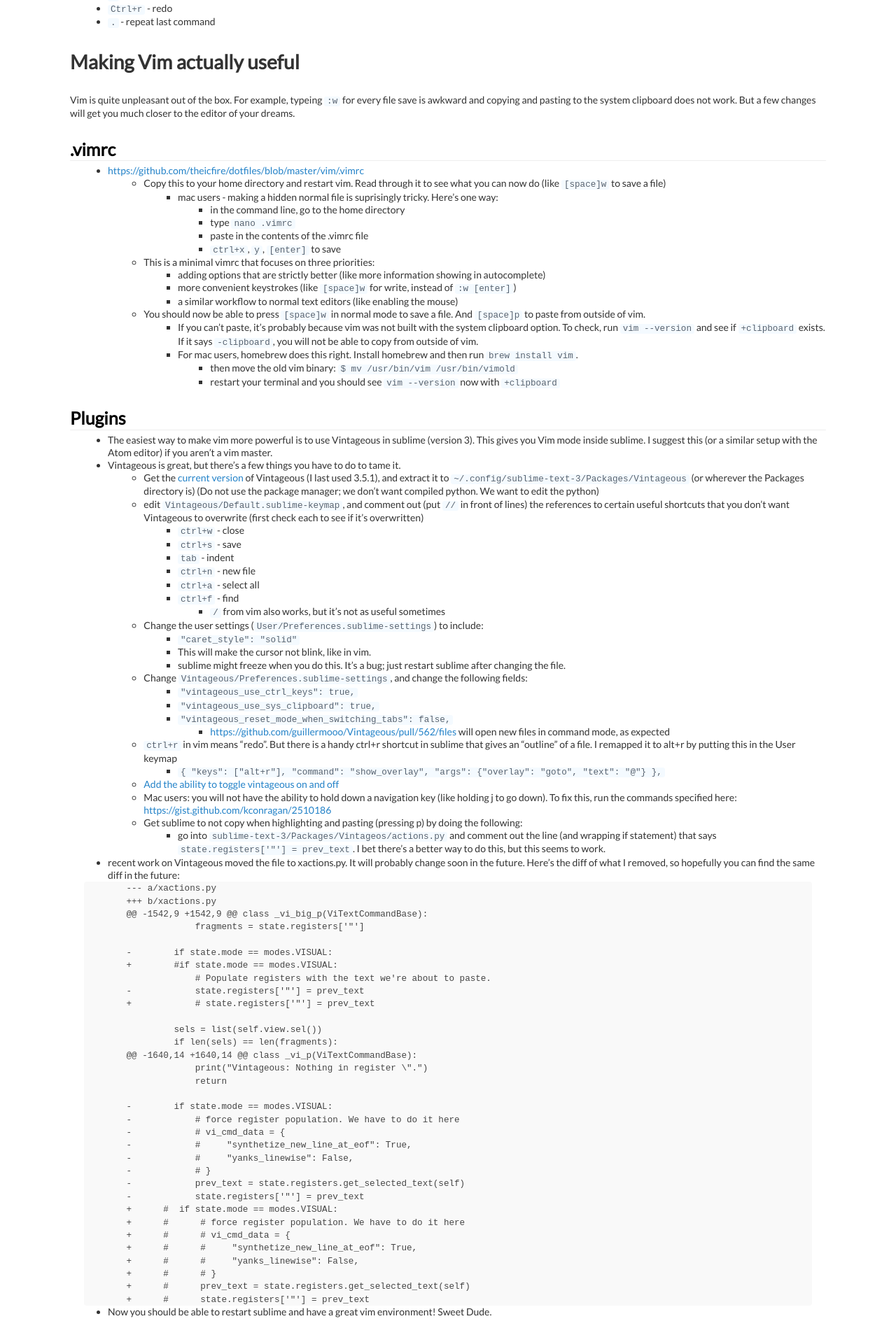
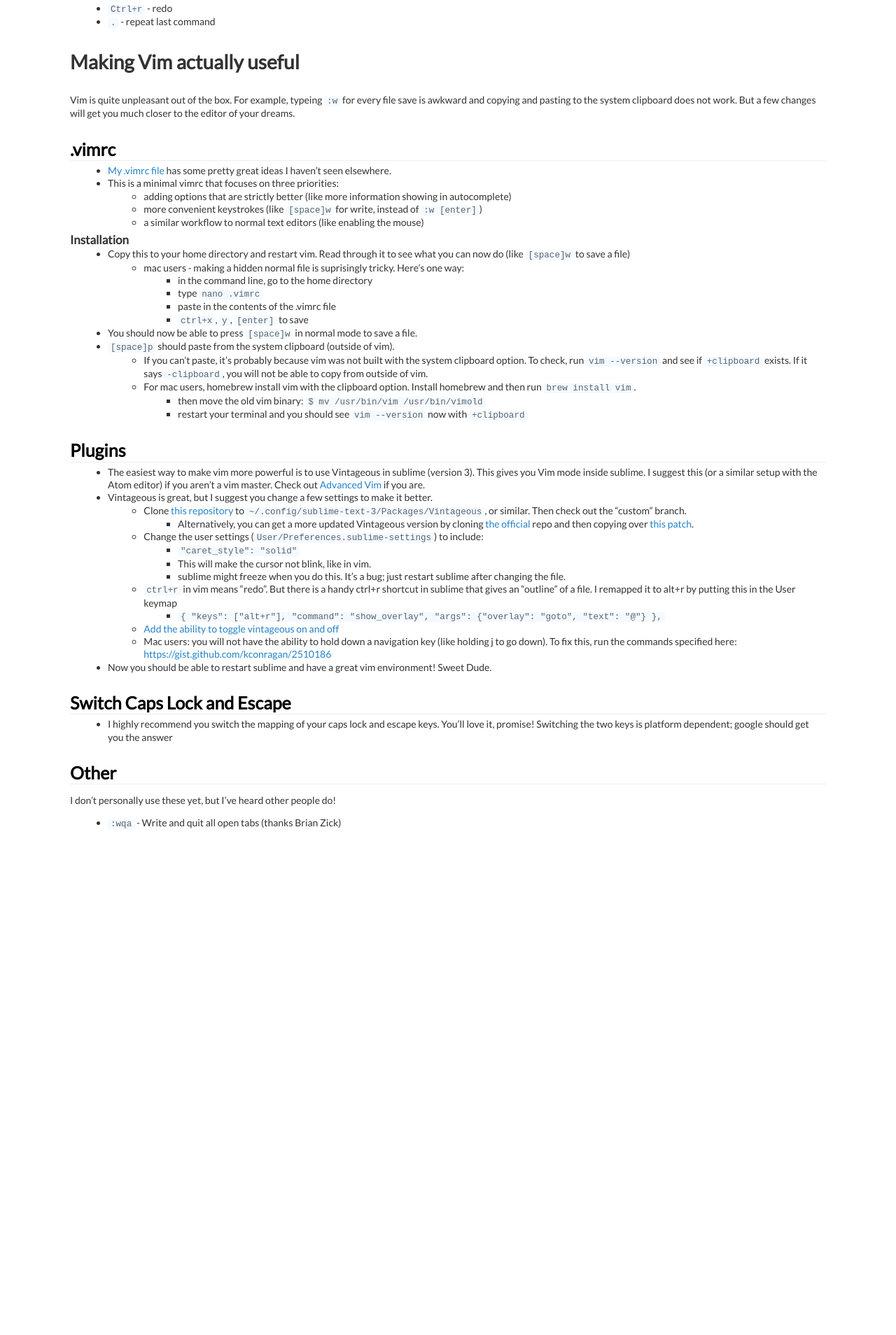
Before and after one commit to theicfire/vimsheet, a Jekyll site: the page built from index.md, in a window 1280 px wide. Shown: the part 2800-4708 px from the top of the page at 70% size. Built offline with Jekyll 4.4.1, drawn with Linux system fonts in a browser that asks for light colours; Markdown is read by kramdown in place of the engine named in the settings; after the commit the page ends 4017 px from its top, so only the background shows below that.

Commit message:
Cleaning up introductory vimsheet.

```diff
--- a/css/base.css
+++ b/css/base.css
@@ -558,6 +558,9 @@
     border-bottom: 1px solid #eee;
     margin-bottom: 5px;
 }
+h3 {
+    margin: 5px 0 0 0;
+}
 
 pre {
     margin: 0 20px;
--- a/index.md
+++ b/index.md
@@ -127,87 +127,39 @@
 Vim is quite unpleasant out of the box. For example, typeing `:w` for every file save is awkward and copying and pasting to the system clipboard does not work. But a few changes will get you much closer to the editor of your dreams.
 
 ##.vimrc
-* [https://github.com/theicfire/dotfiles/blob/master/vim/.vimrc](https://github.com/theicfire/dotfiles/blob/master/vim/.vimrc)
-    * Copy this to your home directory and restart vim. Read through it to see what you can now do (like  `[space]w` to save a file)
-        * mac users - making a hidden normal file is suprisingly tricky. Here’s one way:
-            * in the command line, go to the home directory
-            * type `nano .vimrc`
-            * paste in the contents of the .vimrc file
-            * `ctrl+x`, `y`, `[enter]` to save
-    * This is a minimal vimrc that focuses on three priorities:
-        * adding options that are strictly better (like more information showing in autocomplete)
-        * more convenient keystrokes (like  `[space]w` for write, instead of `:w [enter]`)
-        * a similar workflow to normal text editors (like enabling the mouse)
-    * You should now be able to press  `[space]w` in normal mode to save a file. And  `[space]p` to paste from outside of vim.
-        * If you can’t paste, it’s probably because vim was not built with the system clipboard option. To check, run `vim --version` and see if `+clipboard` exists. If it says `-clipboard`, you will not be able to copy from outside of vim.
-        * For mac users, homebrew does this right. Install homebrew and then run `brew install vim`.
-            * then move the old vim binary: `$ mv /usr/bin/vim /usr/bin/vimold`
-            * restart your terminal and you should see `vim --version` now with `+clipboard`
+* [My .vimrc file](https://github.com/theicfire/dotfiles/blob/master/vim/.vimrc) has some pretty great ideas I haven't seen elsewhere.
+* This is a minimal vimrc that focuses on three priorities:
+    * adding options that are strictly better (like more information showing in autocomplete)
+    * more convenient keystrokes (like  `[space]w` for write, instead of `:w [enter]`)
+    * a similar workflow to normal text editors (like enabling the mouse)
+
+### Installation
+* Copy this to your home directory and restart vim. Read through it to see what you can now do (like  `[space]w` to save a file)
+    * mac users - making a hidden normal file is suprisingly tricky. Here’s one way:
+        * in the command line, go to the home directory
+        * type `nano .vimrc`
+        * paste in the contents of the .vimrc file
+        * `ctrl+x`, `y`, `[enter]` to save
+* You should now be able to press  `[space]w` in normal mode to save a file.
+* `[space]p` should paste from the system clipboard (outside of vim).
+    * If you can’t paste, it’s probably because vim was not built with the system clipboard option. To check, run `vim --version` and see if `+clipboard` exists. If it says `-clipboard`, you will not be able to copy from outside of vim.
+    * For mac users, homebrew install vim with the clipboard option. Install homebrew and then run `brew install vim`.
+        * then move the old vim binary: `$ mv /usr/bin/vim /usr/bin/vimold`
+        * restart your terminal and you should see `vim --version` now with `+clipboard`
 
 ##Plugins
-* The easiest way to make vim more powerful is to use Vintageous in sublime (version 3). This gives you Vim mode inside sublime. I suggest this (or a similar setup with the Atom editor) if you aren't a vim master.
-* Vintageous is great, but there’s a few things you have to do to tame it.
-    * Get the [current version](https://github.com/guillermooo/Vintageous) of Vintageous (I last used 3.5.1), and extract it to `~/.config/sublime-text-3/Packages/Vintageous` (or wherever the Packages directory is) (Do not use the package manager; we don’t want compiled python. We want to edit the python)
-    * edit `Vintageous/Default.sublime-keymap`, and comment out (put `//` in front of lines) the references to certain useful shortcuts that you don’t want Vintageous to overwrite (first check each to see if it’s overwritten)
-        * `ctrl+w` - close
-        * `ctrl+s` - save
-        * `tab` - indent
-        * `ctrl+n` - new file
-        * `ctrl+a` - select all
-        * `ctrl+f` - find
-            * `/` from vim also works, but it’s not as useful sometimes
+* The easiest way to make vim more powerful is to use Vintageous in sublime (version 3). This gives you Vim mode inside sublime. I suggest this (or a similar setup with the Atom editor) if you aren't a vim master. Check out [Advanced Vim](advanced.html) if you are.
+* Vintageous is great, but I suggest you change a few settings to make it better.
+    * Clone [this repository](https://github.com/theicfire/Vintageous) to `~/.config/sublime-text-3/Packages/Vintageous`, or similar. Then check out the "custom" branch.
+        * Alternatively, you can get a more updated Vintageous version by cloning [the official](https://github.com/guillermooo/Vintageous) repo and then copying over [this patch](https://github.com/theicfire/Vintageous/commit/19ff6311b01e3ae259b7eb8e3944687b42ba06ff).
     * Change the user settings (`User/Preferences.sublime-settings`) to include:
         * `"caret_style": "solid"`
         * This will make the cursor not blink, like in vim.
         * sublime might freeze when you do this. It’s a bug; just restart sublime after changing the file.
-    * Change `Vintageous/Preferences.sublime-settings`, and change the following fields:
-        * `"vintageous_use_ctrl_keys": true,`
-        * `"vintageous_use_sys_clipboard": true,`
-        * `"vintageous_reset_mode_when_switching_tabs": false,`
-            * [https://github.com/guillermooo/Vintageous/pull/562/files](https://github.com/guillermooo/Vintageous/pull/562/files) will open new files in command mode, as expected
     * `ctrl+r` in vim means "redo". But there is a handy ctrl+r shortcut in sublime that gives an "outline" of a file. I remapped it to alt+r by putting this in the User keymap
         * `{ "keys": ["alt+r"], "command": "show_overlay", "args": {"overlay": "goto", "text": "@"} },`
     * [Add the ability to toggle vintageous on and off](https://github.com/guillermooo/Vintageous/wiki/Toggling-Vintageous)
     * Mac users: you will not have the ability to hold down a navigation key (like holding j to go down). To fix this, run the commands specified here: [https://gist.github.com/kconragan/2510186](https://gist.github.com/kconragan/2510186)
-    * Get sublime to not copy when highlighting and pasting (pressing p) by doing the following:
-        * go into `sublime-text-3/Packages/Vintageos/actions.py` and comment out the line (and wrapping if statement) that says `state.registers['"'] = prev_text`. I bet there’s a better way to do this, but this seems to work.
-* recent work on Vintageous moved the file to xactions.py. It will probably change soon in the future. Here’s the diff of what I removed, so hopefully you can find the same diff in the future:
-
-~~~~~~~
-        --- a/xactions.py
-        +++ b/xactions.py
-        @@ -1542,9 +1542,9 @@ class _vi_big_p(ViTextCommandBase):
-                     fragments = state.registers['"']
-
-        -        if state.mode == modes.VISUAL:
-        +        #if state.mode == modes.VISUAL:
-                     # Populate registers with the text we're about to paste.
-        -            state.registers['"'] = prev_text
-        +            # state.registers['"'] = prev_text
-
-                 sels = list(self.view.sel())
-                 if len(sels) == len(fragments):
-        @@ -1640,14 +1640,14 @@ class _vi_p(ViTextCommandBase):
-                     print("Vintageous: Nothing in register \".")
-                     return
-
-        -        if state.mode == modes.VISUAL:
-        -            # force register population. We have to do it here
-        -            # vi_cmd_data = {
-        -            #     "synthetize_new_line_at_eof": True,
-        -            #     "yanks_linewise": False,
-        -            # }
-        -            prev_text = state.registers.get_selected_text(self)
-        -            state.registers['"'] = prev_text
-        +      #  if state.mode == modes.VISUAL:
-        +      #      # force register population. We have to do it here
-        +      #      # vi_cmd_data = {
-        +      #      #     "synthetize_new_line_at_eof": True,
-        +      #      #     "yanks_linewise": False,
-        +      #      # }
-        +      #      prev_text = state.registers.get_selected_text(self)
-        +      #      state.registers['"'] = prev_text
-~~~~~~~
 
 * Now you should be able to restart sublime and have a great vim environment! Sweet Dude.
 
```
